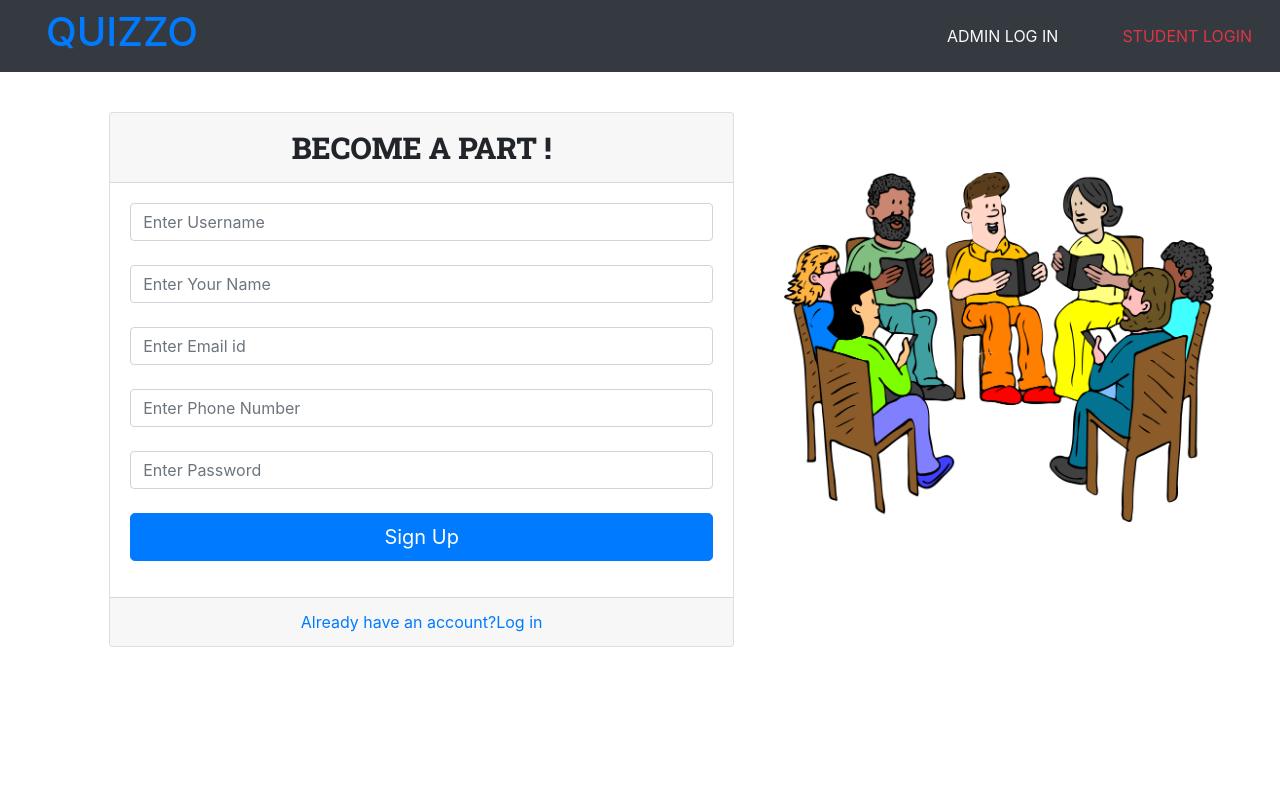
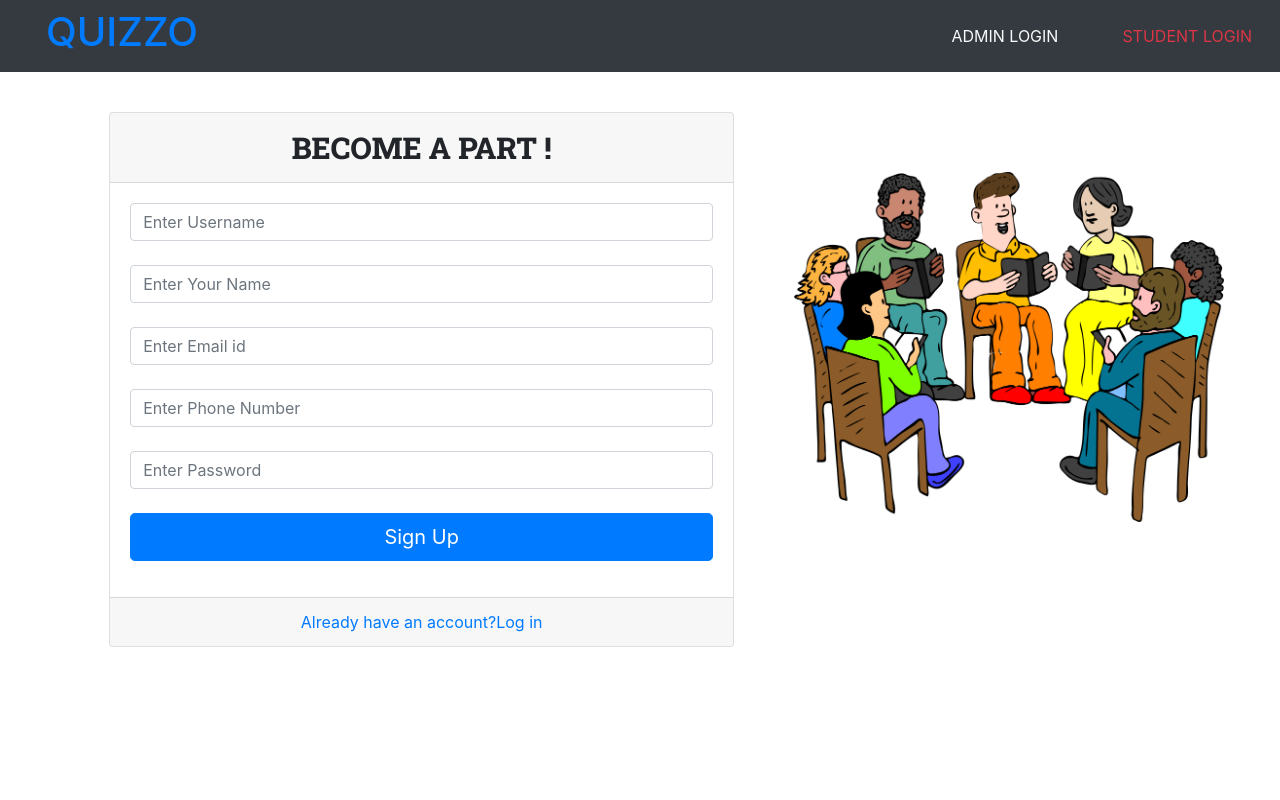
Before and after one commit to ukirdeomkar/Grading_system_quiz, a PHP site: page /Admin_signup.php in a window 1280 px wide. Run offline with PHP 8.4, Linux system fonts and the light colour scheme.

Commit message:
completed
Co-authored-by: Omkar Ukirde <ukirdeomkar4@gmail.com>

```diff
--- a/Admin_home.php
+++ b/Admin_home.php
@@ -25,6 +25,9 @@ $(document).ready(function(){
     }
 });
 </script>
+
+
+
 </head>
 
 <body>
@@ -391,7 +394,7 @@ endforeach; //End the loop ?>
   <!--------------------Edit profile--------------->
 
 
-
+  <br>
   <div class="tab-pane fade" id="nav-edit" role="tabpanel" aria-labelledby="nav-edit-tab">
   <div class="row row-cols-1 row-cols-md-2">
   <div class="col mb-4">
--- a/Admin_login.php
+++ b/Admin_login.php
@@ -17,8 +17,12 @@
         font-size: 30px;
 
         }
+        body {
+        overflow: hidden; /* Hide scrollbars */
+        }
+    </style>
 
-    </style>
+
 
 </head>
 
--- a/Admin_signup.php
+++ b/Admin_signup.php
@@ -24,7 +24,9 @@
        /* background: linear-gradient(to right, #f05053, #e1eec3); /*         /* W3C, IE 10+/ Edge, Firefox 16+, Chrome 26+, Opera 12+, Safari 7+ */
 
     }
-
+    body {
+     overflow: hidden; /* Hide scrollbars */
+    }
     </style>
 
 </head>
@@ -35,7 +37,7 @@
        <!--<img src="https://cdn11.bigcommerce.com/s-fkkokiv406/images/stencil/800x600/uploaded_images/quizzo.jpg?t=1525706940" style="margin-left:10px" width="200" height="80"></img>
 --> <h1><a href="Index.php"  style="margin-left:30px; border:0px">QUIZZO</a></h1>
     <div class="d-flex justify-content-end">
-            <a href="Admin_login.php" class="btn btn-outline-light" style="margin-right:40px; border:0px">ADMIN LOG IN</a>
+            <a href="Admin_login.php" class="btn btn-outline-light" style="margin-right:40px; border:0px">ADMIN LOGIN</a>
             <a href="Student_login.php" class="btn btn-outline-danger" style="margin-right:0px; border:0px">STUDENT LOGIN </a>
         </div>
 </nav>
@@ -79,7 +81,7 @@
     </div>
 
     <div class="col-5">
-        <img src="IMG/Admin_signup.png" style="margin-left:20px; margin-top:100;" width="430" height="350">
+        <img src="IMG/Admin_signup.png" style="margin-left:30px; margin-top:100;" width="430" height="350">
     </div>
 
 
--- a/Create_quiz_que.php
+++ b/Create_quiz_que.php
@@ -88,6 +88,7 @@ session_start();
 
                        <?php echo '
                         <br>  <br>
+                        &nbsp;&nbsp;&nbsp;&nbsp;&nbsp;&nbsp;&nbsp;&nbsp;&nbsp;&nbsp;&nbsp;&nbsp;&nbsp;&nbsp;&nbsp;&nbsp;&nbsp;
                         <b><label for="file-input"> Add an Image : </label></b>
 
                         <input type="file" name="qimage'.$i.'" />
--- a/Result.php
+++ b/Result.php
@@ -22,7 +22,7 @@
 <?php
  include('./Connect.php');
  session_start();
- $emailid=$_SESSION['emailid'];
+ $emailid=@$_SESSION['emailid'];
 
 //result display
 
--- a/Start_quiz.php
+++ b/Start_quiz.php
@@ -127,7 +127,8 @@ img {
 //   <div id="time" style="float:center">timeout</div></h2> ';
 ?>
 
-<div id="demo" align="right"></div></h2>
+<div id="demo" style="font-size:30px; text-align: -moz-center;
+"></div></h2>
 
 <script>
 if(<?php echo $_GET['user']=='student'  ?>)
--- a/Student_login.php
+++ b/Student_login.php
@@ -17,7 +17,9 @@
         font-size: 30px;
 
         }
-
+        body {
+        overflow: hidden; /* Hide scrollbars */
+        }
     </style>
 
 </head>
--- a/Student_signup.php
+++ b/Student_signup.php
@@ -24,7 +24,9 @@
        /* background: linear-gradient(to right, #f05053, #e1eec3); /*         /* W3C, IE 10+/ Edge, Firefox 16+, Chrome 26+, Opera 12+, Safari 7+ */
 
     }
-
+    body {
+    overflow: hidden; /* Hide scrollbars */
+    }
     </style>
 
 </head>
@@ -35,7 +37,7 @@
        <!--<img src="https://cdn11.bigcommerce.com/s-fkkokiv406/images/stencil/800x600/uploaded_images/quizzo.jpg?t=1525706940" style="margin-left:10px" width="200" height="80"></img>
 --> <h1><a href="Index.php"  style="margin-left:30px; border:0px">QUIZZO</a></h1>
     <div class="d-flex justify-content-end">
-            <a href="Student_login.php" class="btn btn-outline-light" style="margin-right:40px; border:0px">STUDENT LOG IN</a>
+            <a href="Student_login.php" class="btn btn-outline-light" style="margin-right:40px; border:0px">STUDENT LOGIN</a>
             <a href="Admin_login.php" class="btn btn-outline-danger" style="margin-right:0px; border:0px">ADMIN LOGIN </a>
         </div>
 </nav>
--- a/Time.php
+++ b/Time.php
@@ -17,7 +17,7 @@ if($userType== 'student')
     $data =   mysqli_fetch_array($res1);
     $qtime =  $data['qtime'] * 60;
     $qtitle = $data['qtitle'];
-    $futureTime = time()+15;
+    $futureTime = time()+$qtime;
     mysqli_query($Connect,"INSERT INTO `time`(`username`, `eid`, `qtitle`, `date`, `hour`, `min`, `sec`, `timeleft`) VALUES ('$username','$eid','$qtitle',NOW(),'0','0','0','$futureTime')");
 
     echo("<script>window.location = 'Start_quiz.php?q=start_quiz&user=$userType&status=resume&step=2&qtitle=$qtitle&eid=$eid&n=1&t=$qno '</script>");
```
Also changed, not shown: qimage/Capture.PNG (added), qimage/download.jpg, qimage/dreamstime_xxl_2584709-scaled.jpg (added), qimage/fe0848b9e6969d3dc22f2eb7abaa0b33.jpg (added), qimage/four-kings-vintage-playing-cards-isolated-white-four-kings-vintage-playing-cards-isolated-176012146.jpg (added).
